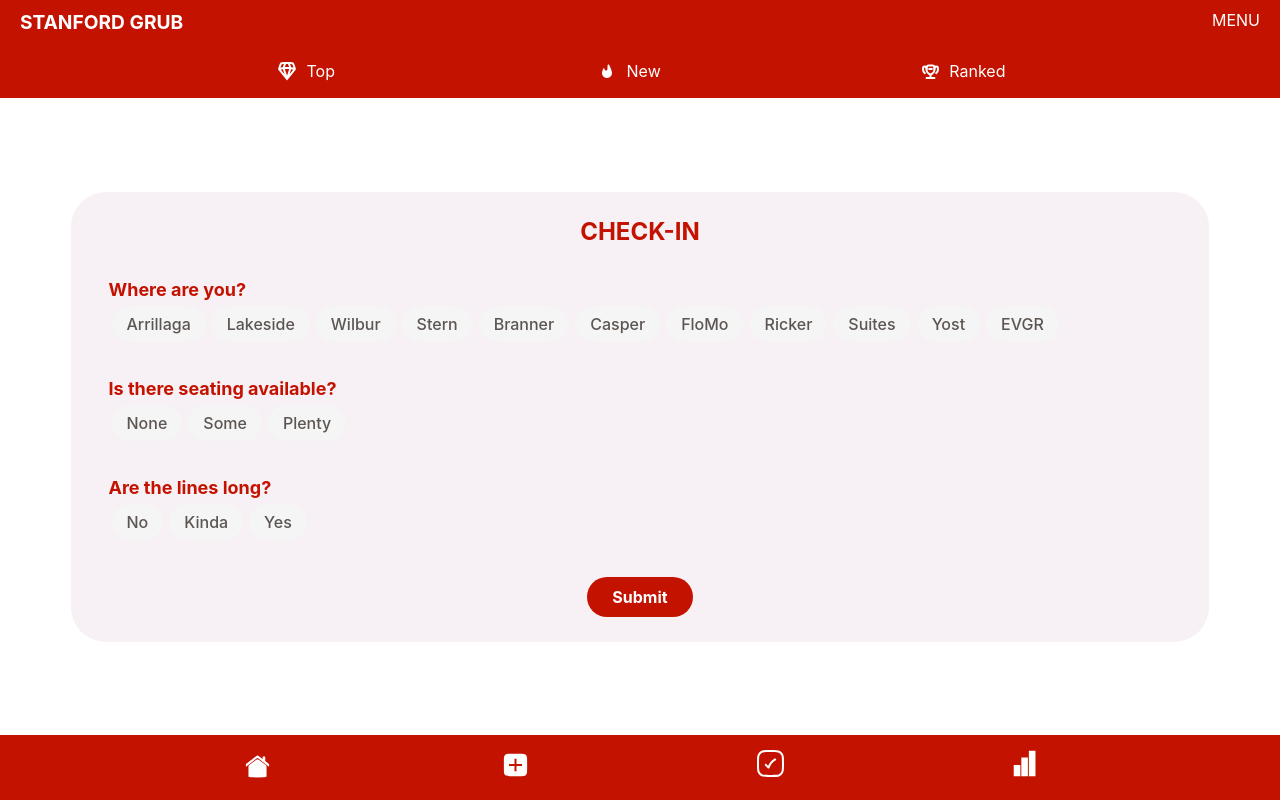
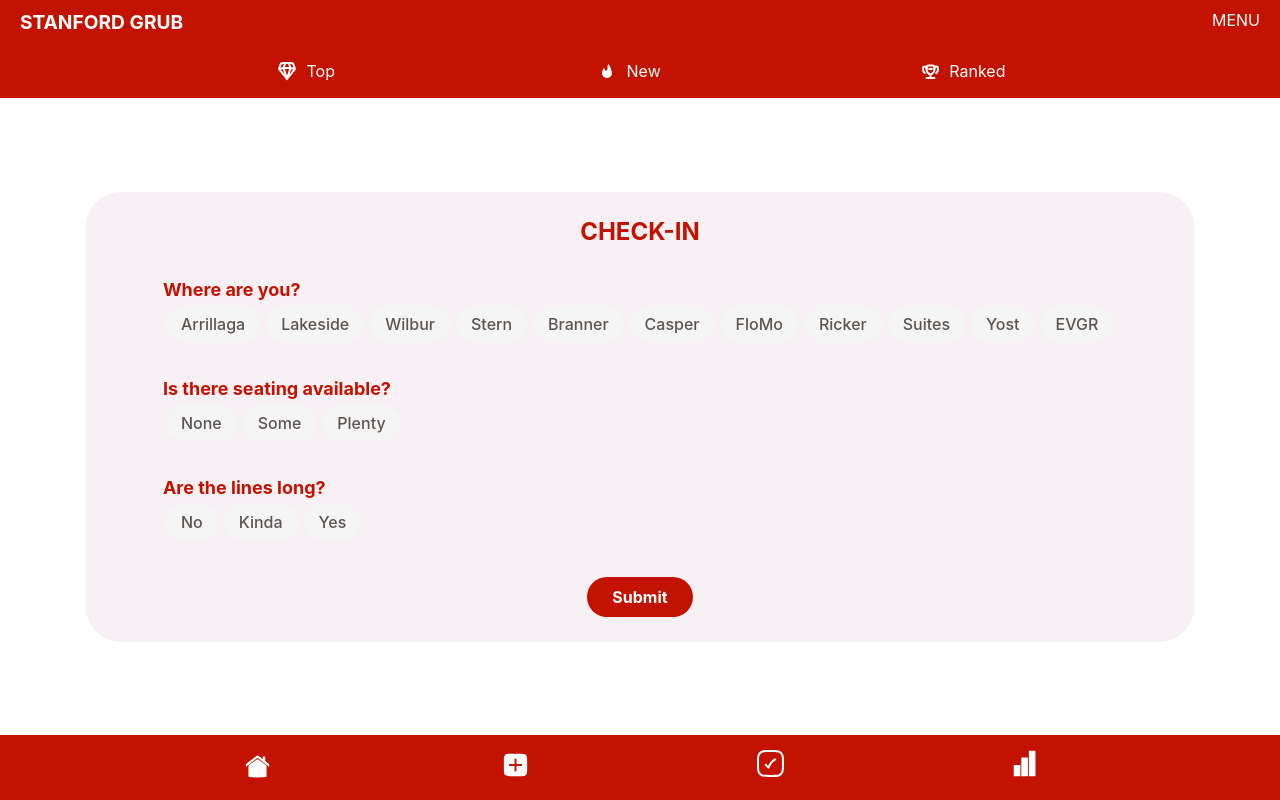
Before and after one commit to ally-nak/FoodFizz, a React (Create React App) app: page /check-in in a window 1280 px wide. Built offline with nearby package versions, Linux system fonts and the light colour scheme.

Commit message:
check in page style update

```diff
--- a/src/components/SelectionInput/SelectionInput.css
+++ b/src/components/SelectionInput/SelectionInput.css
@@ -1,6 +1,6 @@
 .question-wrapper {
   display: flex;
-  width: 100%;
+  width: 90%;
   flex-direction: column;
 }
 .question-label {
@@ -15,7 +15,7 @@
   color: black;
   border-radius: 20px;
   text-align: center;
-  padding: 8px 15px 8px 15px;
+  padding: 8px 15px;
   margin: 3px;
   font-weight: 500;
 }
--- a/src/screens/CheckInScreen/checkIn.css
+++ b/src/screens/CheckInScreen/checkIn.css
@@ -14,7 +14,7 @@
   background-color: #f7f0f5;
   height: 50vh;
   width: 85vw;
-  padding: 25px;
+  padding: 25px 10px;
   align-items: center;
   border-radius: 35px;
 }
@@ -25,7 +25,7 @@
   color: white;
   background-color: #c41200;
   border-radius: 30px;
-  padding: 10px 25px 10px 25px;
+  padding: 10px 25px;
 }
 .selection {
   color: #5c5552;
```
Also changed, not shown: 1 other file (tests, documents, lock files or other folders).
